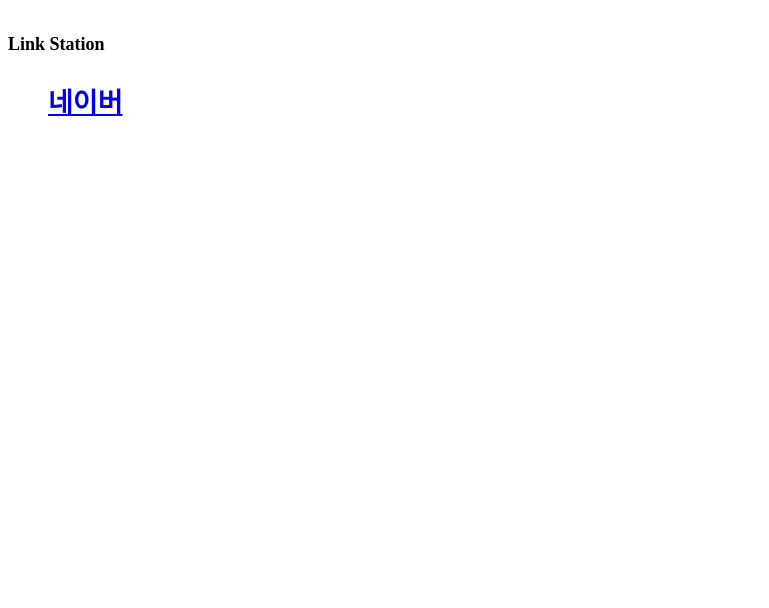
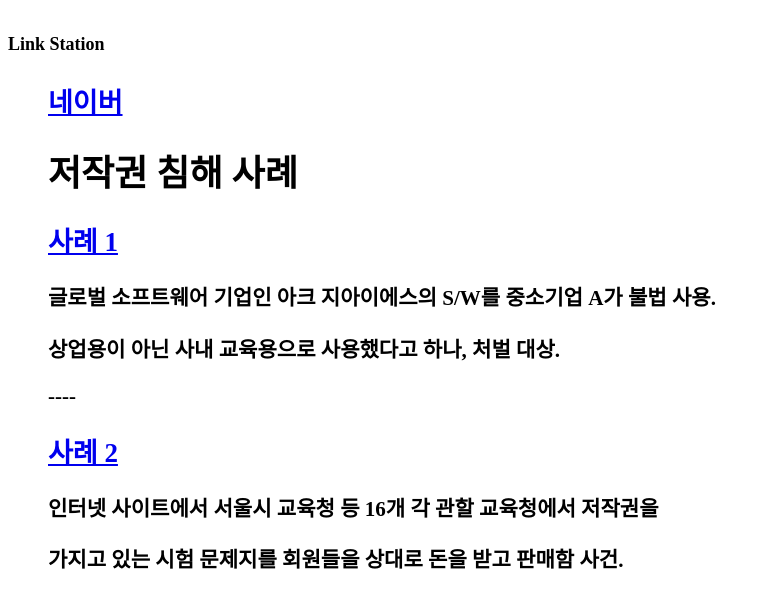
Before and after one commit to budung/Ink, a plain HTML site: page index.html in a window 1280 px wide. Shown: the whole page, without its empty margins (0-769 px from the left). Drawn offline with Linux system fonts and the light colour scheme.

Commit message:
Update index.html

```diff
--- a/index.html
+++ b/index.html
@@ -9,3 +9,13 @@
  <h1> <font size="4" color="black">Link Station<font/> </h1>
  <ol>
    <h2><a href="https://naver.com">네이버 </a></h2>
+
+
+  <h1>저작권 침해 사례 </h1>
+   <h2><a href="https://blog.naver.com/grooo01/221303519948">사례 1  </a></h2>
+   <h3>글로벌 소프트웨어 기업인 아크 지아이에스의 S/W를 중소기업 A가 불법 사용.</h3>
+   <h3>상업용이 아닌 사내 교육용으로 사용했다고 하나, 처벌 대상.<h3>
+    ----
+   <h2><a href="https://kin.naver.com/qna/detail.nhn?d1id=6&dirId=60205&docId=311887155&qb=7KCA7J6R6raMIOy5qO2VtCDsgqzroYA=&enc=utf8&section=kin&rank=1&search_sort=0&spq=0&pid=UMWhkwp0JXossfEzj%2BVssssssId-027439&sid=U3/z0R%2B5yXy4fWz0ttJZSw%3D%3D">사례 2</a></h2>
+   <h3>인터넷 사이트에서 서울시 교육청 등 16개 각 관할 교육청에서 저작권을</h3>
+    <h3>가지고 있는 시험 문제지를 회원들을 상대로 돈을 받고 판매함 사건. </h3>
```
